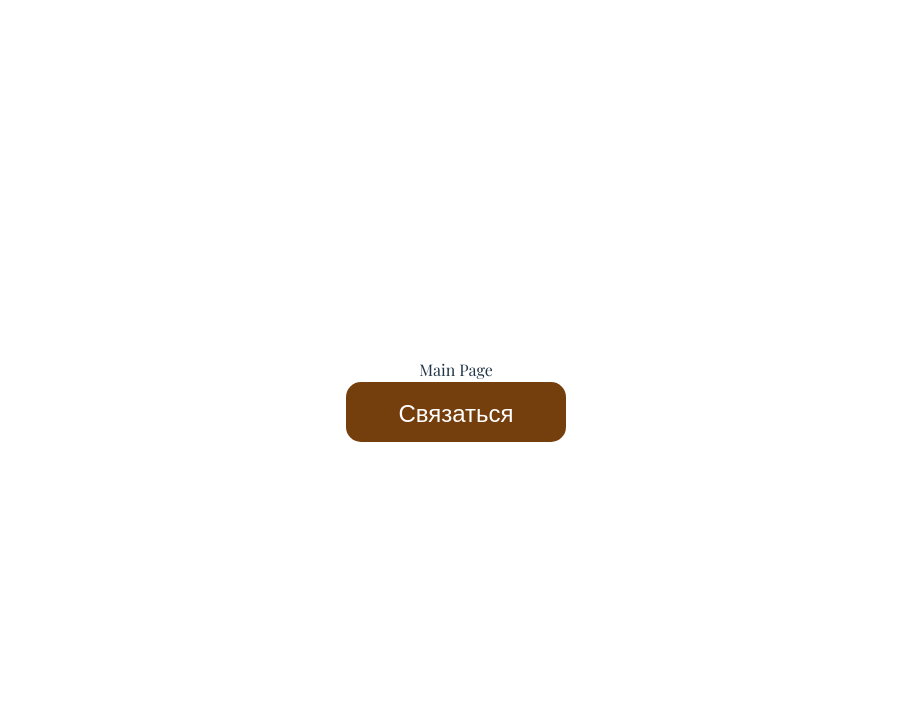
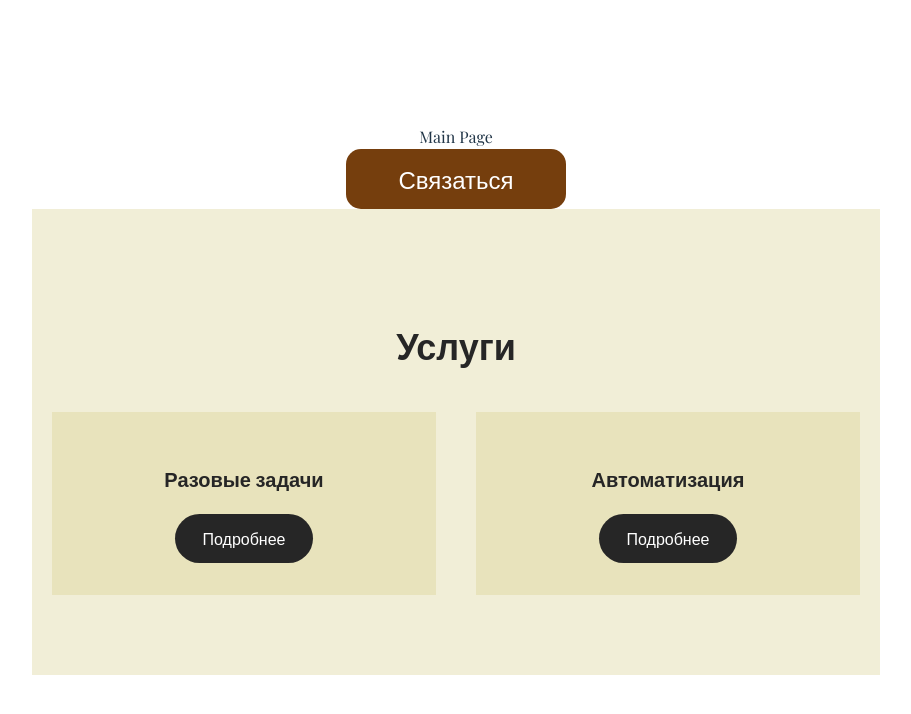
Before and after one commit to liliya-freckle/TatianaKovalevaProject, a React (Vite) app in the folder vite-project/: page / in a window 1280 px wide. Shown: the top 714 px of the page, without its empty margins (184-1095 px from the left). Built offline with nearby package versions, Linux system fonts and the light colour scheme; a web font is replaced by a local one.

Commit message:
create task1

```diff
--- /dev/null
+++ b/vite-project/src/components/Page 3/Services.jsx
@@ -0,0 +1,28 @@
+import React, { useState } from "react";
+import styles from "./Services.module.scss";
+//import ServiceModal from "./ServiceModal";
+
+const Services = () => {
+  const [activeModal, setActiveModal] = useState(null);
+
+  return (
+    <section id="services" className={styles.servicesSection}>
+      <h2 className={styles.title}>Услуги</h2>
+      <div className={styles.serviceBlocks}>
+        <div className={styles.serviceCard}>
+          <h3>Разовые задачи</h3>
+          <button onClick={() => setActiveModal("single")}>Подробнее</button>
+        </div>
+        <div className={styles.serviceCard}>
+          <h3>Автоматизация</h3>
+          <button onClick={() => setActiveModal("auto")}>Подробнее</button>
+        </div>
+      </div>
+      {activeModal && (
+        <ServiceModal type={activeModal} onClose={() => setActiveModal(null)} />
+      )}
+    </section>
+  );
+};
+
+export default Services;
--- /dev/null
+++ b/vite-project/src/components/Page 3/services.module.scss
@@ -0,0 +1,55 @@
+.servicesSection {
+  background: #d4cb8252;
+  padding: 80px 20px;
+  text-align: center;
+}
+
+.title {
+  font-size: 36px;
+  color: #262626;
+  margin-bottom: 40px;
+}
+
+.serviceBlocks {
+  display: flex;
+  flex-wrap: wrap;
+  justify-content: center;
+  gap: 40px;
+}
+
+.serviceCard {
+  background: #d4cb8252;
+  padding: 32px;
+
+  width: 320px;
+
+  h3 {
+    font-size: 20px;
+    margin-bottom: 20px;
+    color: #262626;
+  }
+
+  button {
+    background: #262626;
+    color: white;
+    padding: 14px 28px;
+    border: none;
+    border-radius: 32px;
+    font-size: 16px;
+    cursor: pointer;
+
+    &:hover {
+      background: #e9672b33;
+    }
+  }
+}
+
+@media (max-width: 768px) {
+  .serviceCard {
+    width: 100%;
+  }
+
+  .title {
+    font-size: 28px;
+  }
+}
--- a/vite-project/src/components/Page1/MainPage.jsx
+++ b/vite-project/src/components/Page1/MainPage.jsx
@@ -1,13 +1,15 @@
-import React from 'react'
-import Button from '../Button/Button'
+import React from "react";
+import Button from "../Button/Button";
+import Services from "../Page 3/Services";
 
 const MainPage = () => {
-    return (
-        <>
-            <div>Main Page</div>
-            <Button text="Связаться"></Button>
-        </>
-    )
-}
+  return (
+    <>
+      <div>Main Page</div>
+      <Button text="Связаться"></Button>
+      <Services />
+    </>
+  );
+};
 
-export default MainPage
+export default MainPage;
```
